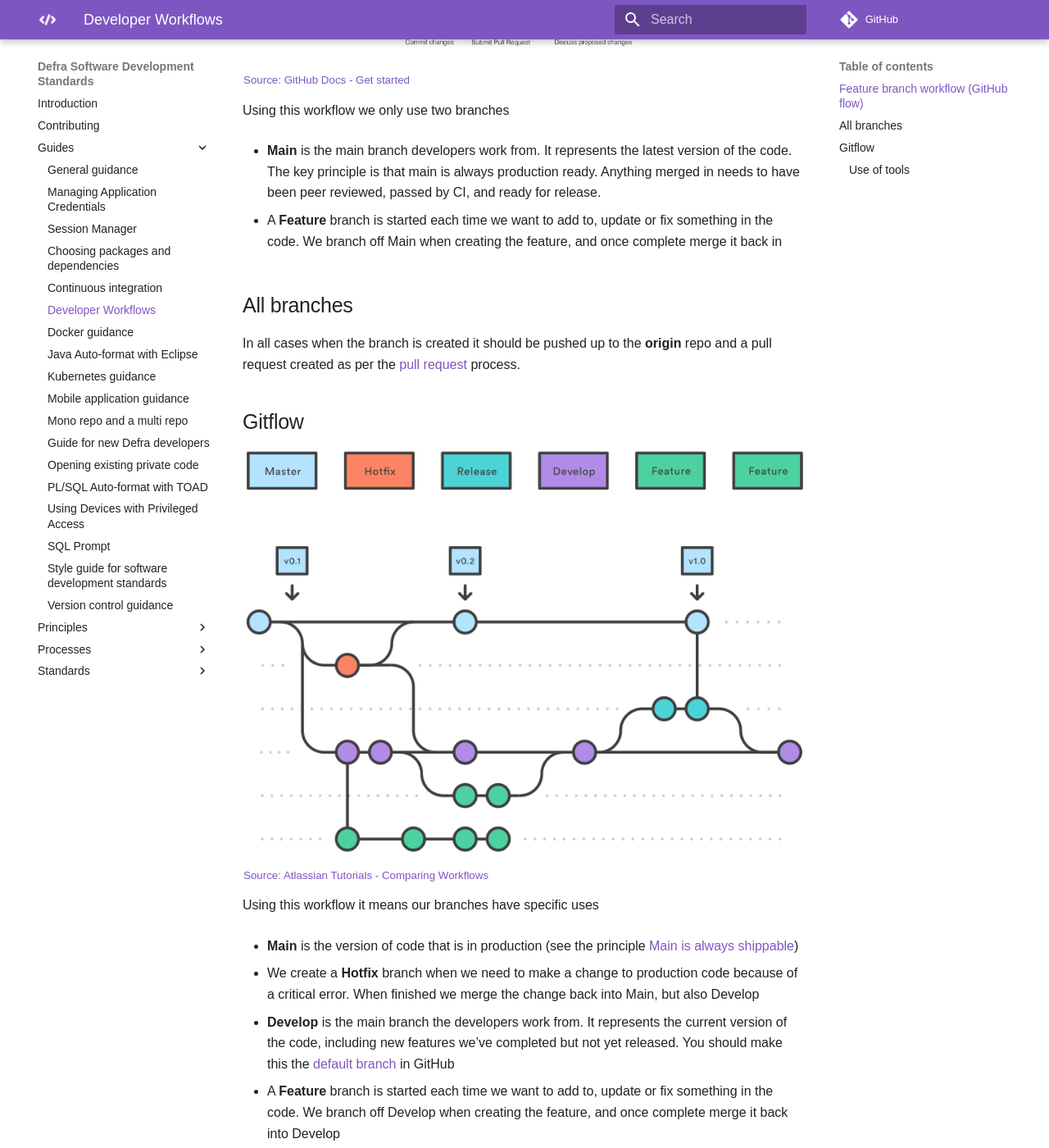
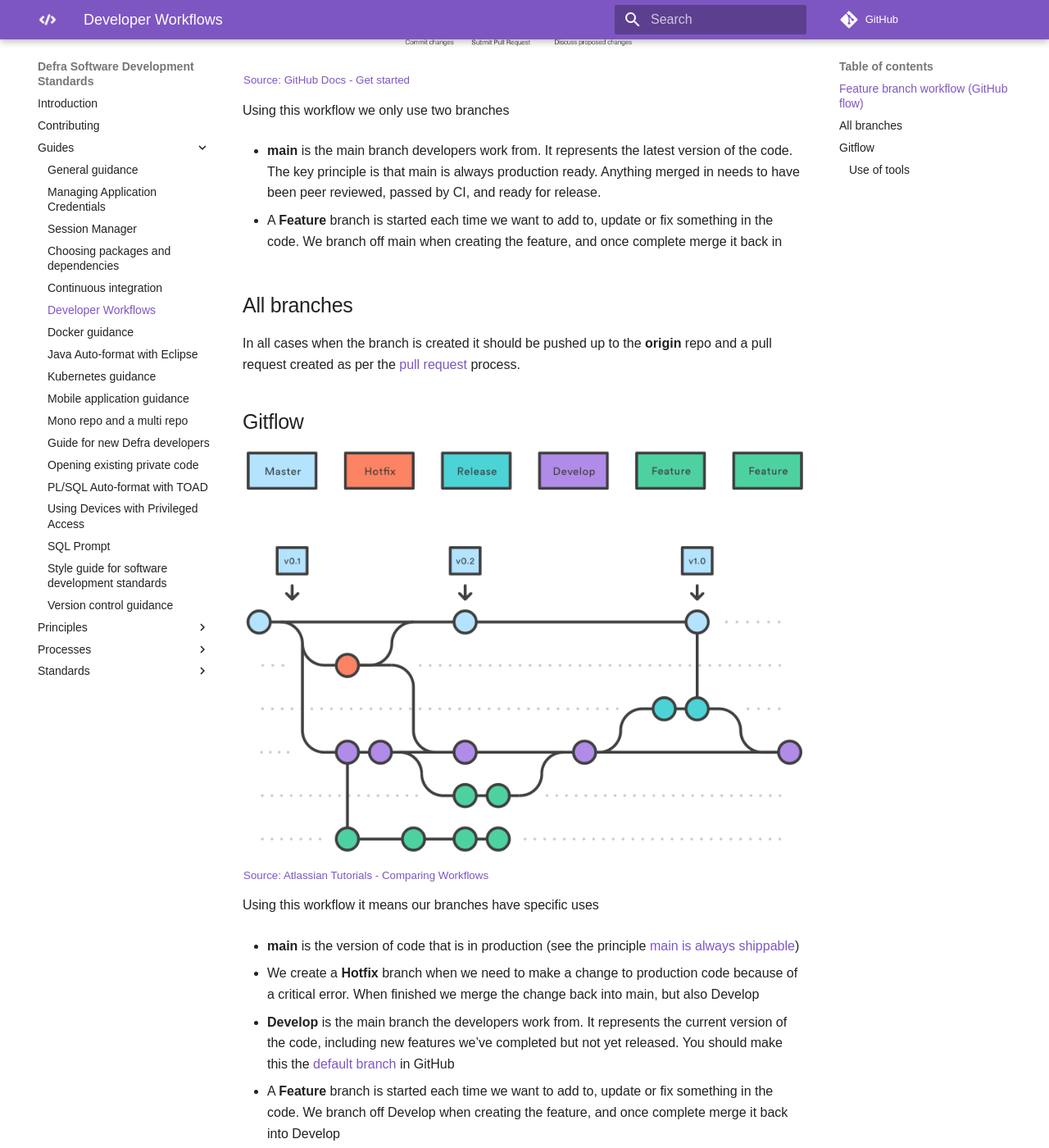
Before and after one commit to DEFRA/software-development-standards, an MkDocs documentation site: the page built from docs/guides/developer_workflows.md, in a window 1280 px wide and 1400 px high, scrolled down 632 px. Shown: the whole window at 82% size. Built offline with MkDocs 1.6.1 and Material for MkDocs 9.7.7, drawn with Linux system fonts in a browser that asks for light colours; some web fonts are replaced; comment, search, counter and statistics services are not loaded; some of the changed text lies outside the part shown.

```diff
--- a/docs/guides/developer_workflows.md
+++ b/docs/guides/developer_workflows.md
@@ -5,7 +5,7 @@ When working with Git most teams use one of two different workflows depending on
 - [Feature branch workflow](https://www.atlassian.com/git/tutorials/comparing-workflows/feature-branch-workflow) (also known as [GitHub flow](https://guides.github.com/introduction/flow/))
 - [Gitflow](https://www.atlassian.com/git/tutorials/comparing-workflows/gitflow-workflow)
 
-Though FBW is the simpler of the two, it should be used by teams that are confident whenever they change the **main** branch it still remains ready for production ([Main is always shippable](https://github.com/DEFRA/software-development-standards/blob/master/docs/principles/coding_principles.md#main-is-always-shippable)).
+Though FBW is the simpler of the two, it should be used by teams that are confident whenever they change the **main** branch it still remains ready for production ([main is always shippable](https://github.com/DEFRA/software-development-standards/blob/master/docs/principles/coding_principles.md#main-is-always-shippable)).
 
 Gitflow is useful for teams that like the space to combine multiple features, or are working on a large feature, before then shipping to production.
 
@@ -16,9 +16,9 @@ Gitflow is useful for teams that like the space to combine multiple features, or
 
 Using this workflow we only use two branches
 
-- **Main** is the main branch developers work from. It represents the latest version of the code. The key principle is that main is always production ready. Anything merged in needs to have been peer reviewed, passed by CI, and ready for release.
+- **main** is the main branch developers work from. It represents the latest version of the code. The key principle is that main is always production ready. Anything merged in needs to have been peer reviewed, passed by CI, and ready for release.
 
-- A **Feature** branch is started each time we want to add to, update or fix something in the code. We branch off Main when creating the feature, and once complete merge it back in
+- A **Feature** branch is started each time we want to add to, update or fix something in the code. We branch off main when creating the feature, and once complete merge it back in
 
 ## All branches
 
@@ -31,15 +31,15 @@ In all cases when the branch is created it should be pushed up to the **origin**
 
 Using this workflow it means our branches have specific uses
 
-- **Main** is the version of code that is in production (see the principle [Main is always shippable](https://github.com/DEFRA/software-development-standards/blob/master/docs/principles/coding_principles.md#main-is-always-shippable))
+- **main** is the version of code that is in production (see the principle [main is always shippable](https://github.com/DEFRA/software-development-standards/blob/master/docs/principles/coding_principles.md#main-is-always-shippable))
 
-- We create a **Hotfix** branch when we need to make a change to production code because of a critical error. When finished we merge the change back into Main, but also Develop
+- We create a **Hotfix** branch when we need to make a change to production code because of a critical error. When finished we merge the change back into main, but also Develop
 
 - **Develop** is the main branch the developers work from. It represents the current version of the code, including new features we’ve completed but not yet released. You should make this the [default branch](https://help.github.com/en/articles/setting-the-default-branch) in GitHub
 
 - A **Feature** branch is started each time we want to add to, update or fix something in the code. We branch off Develop when creating the feature, and once complete merge it back into Develop
 
-- Once we have a set of features we want to put live, we create a **Release** branch. Last minute fixes and tidying up is done on this branch and then it is merged into Main (put live) and back into Develop
+- Once we have a set of features we want to put live, we create a **Release** branch. Last minute fixes and tidying up is done on this branch and then it is merged into main (put live) and back into Develop
 
 ### Use of tools
 
```
Also changed, not shown: docs/processes/pull_requests.md (+1 -1 lines).
